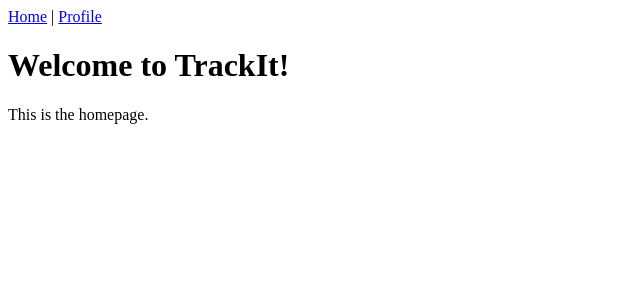
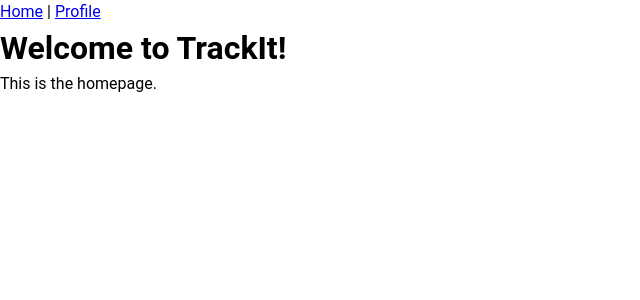
Before and after one commit to idilyilmz/trackit, a Vue app in the folder web/: page / in a window 1280 px wide. Shown: the top 300 px of the page, without its empty margins (0-640 px from the left). Built offline with nearby package versions, Linux system fonts and the light colour scheme.

Commit message:
add vuetify

```diff
--- a/web/package.json
+++ b/web/package.json
@@ -13,10 +13,13 @@
   },
   "dependencies": {
     "vue": "^3.5.26",
-    "vue-router": "^4.6.4"
+    "vue-router": "^4.6.4",
+    "vuetify": "^3.11.6"
   },
   "devDependencies": {
     "@vitejs/plugin-vue": "^6.0.3",
+    "sass": "^1.97.2",
+    "sass-loader": "^16.0.6",
     "typescript": "^5.9.3",
     "vite": "^7.3.0",
     "vite-plugin-vue-devtools": "^8.0.5"
--- a/web/src/main.ts
+++ b/web/src/main.ts
@@ -1,7 +1,9 @@
 import { createApp } from 'vue'
 import App from './App.vue'
 import router from './router'
+import { vuetify } from './plugins/vuetify'
 
 createApp(App)
-  .use(router)   // <-- connect router
+  .use(router)
+  .use(vuetify)
   .mount('#app')
--- /dev/null
+++ b/web/src/plugins/vuetify.ts
@@ -0,0 +1,13 @@
+// src/plugins/vuetify.ts
+import 'vuetify/styles' // Global CSS
+import { createVuetify } from 'vuetify'
+import { aliases, mdi } from 'vuetify/iconsets/mdi'
+
+// Vuetify instance
+export const vuetify = createVuetify({
+  icons: {
+    defaultSet: 'mdi',
+    aliases,
+    sets: { mdi },
+  },
+})
```
Also changed, not shown: 1 other file (tests, documents, lock files or other folders).
